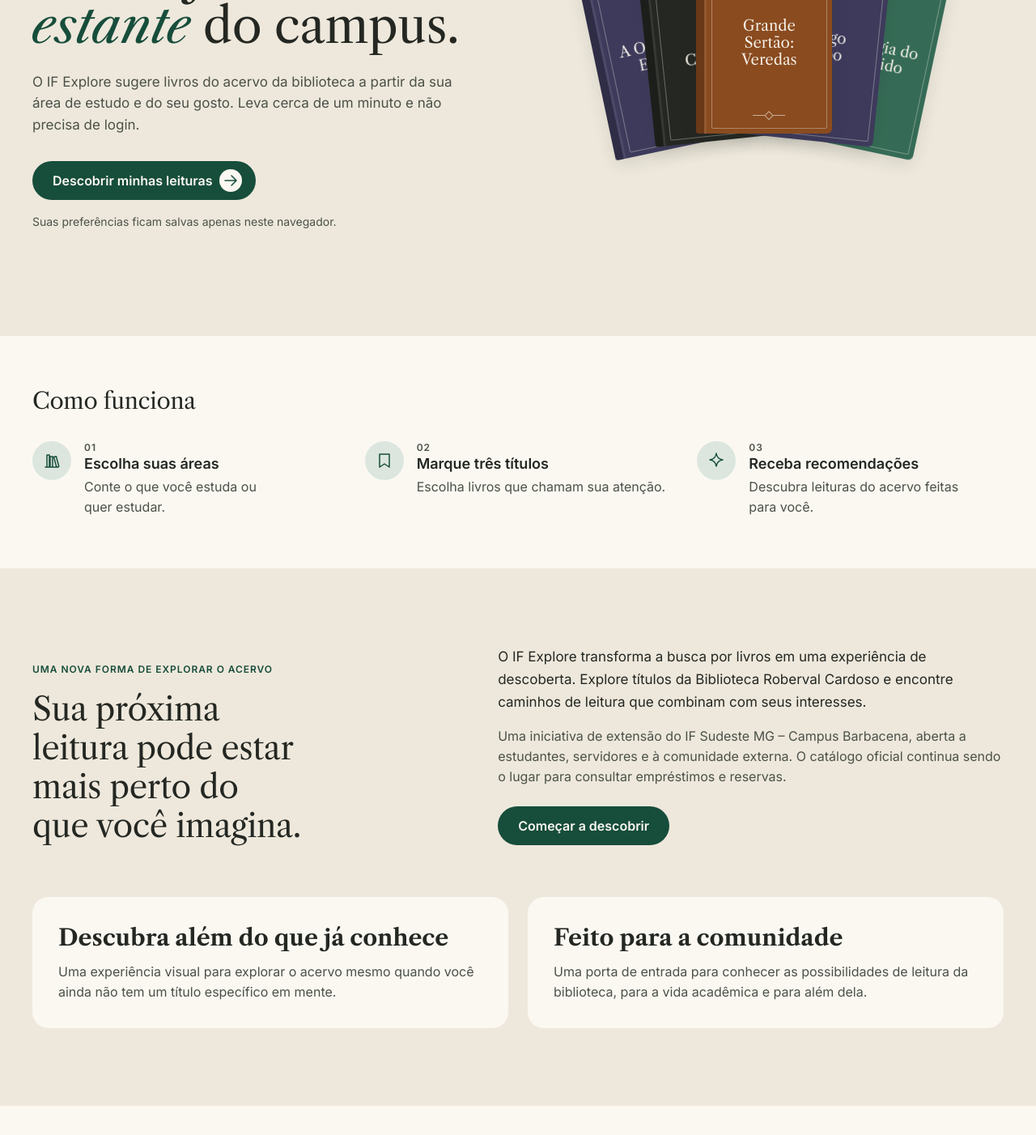
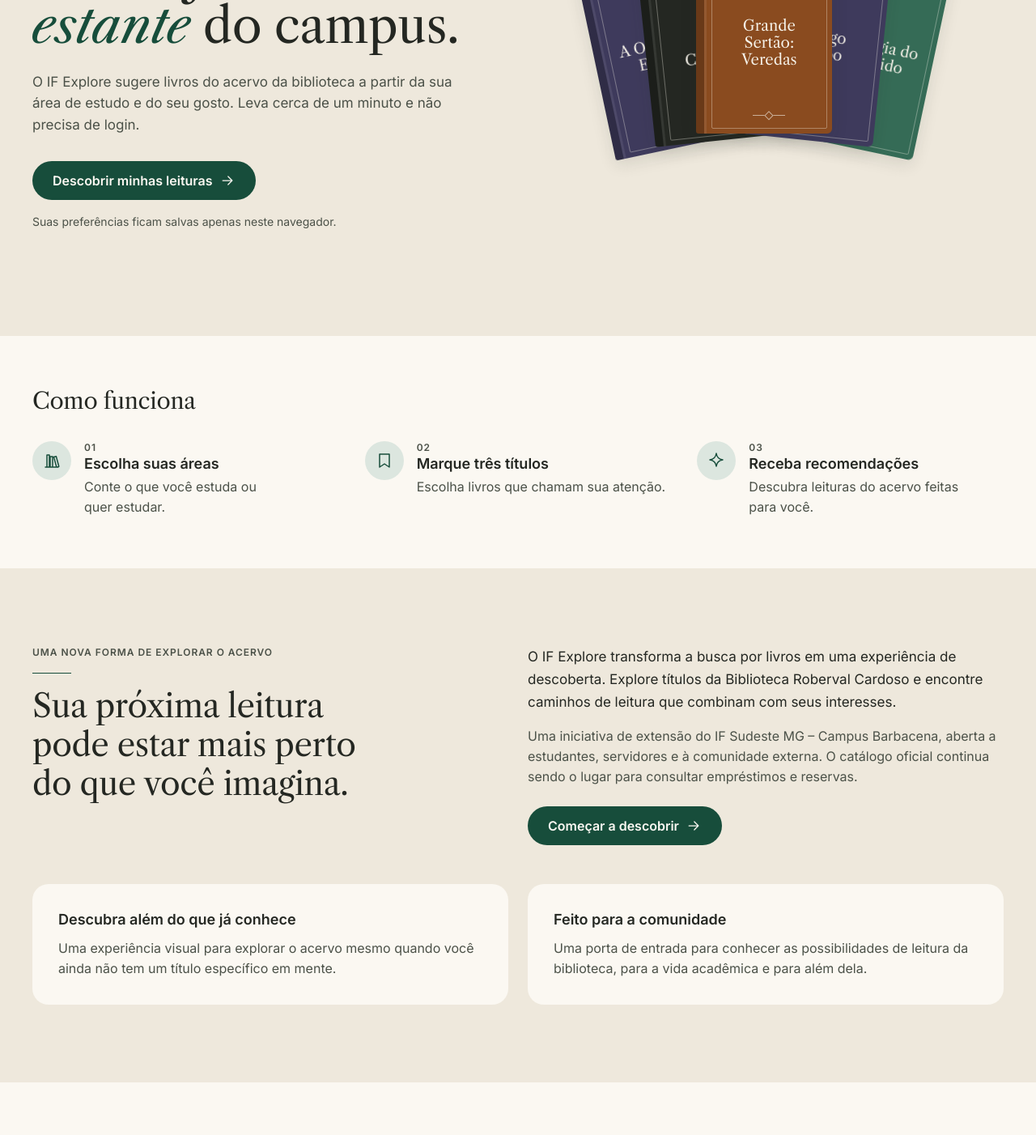
Before and after one commit to tainararcs/if-explore, a Vue app in the folder frontend/: page / in a window 1280 px wide. Shown: the part 369-1771 px from the top of the page at 81% size. Built offline with nearby package versions, Linux system fonts and the light colour scheme.

Commit message:
style: update WelcomeAbout component layout and button design for improved clarity

```diff
--- a/frontend/src/features/welcome/components/WelcomeAbout.vue
+++ b/frontend/src/features/welcome/components/WelcomeAbout.vue
@@ -6,19 +6,19 @@
     aria-labelledby="about-title"
   >
     <div class="container">
-      <div class="grid gap-8 md:grid-cols-[minmax(0,0.9fr)_minmax(0,1.1fr)] md:items-end md:gap-16">
+      <div class="grid gap-8 md:grid-cols-2 md:gap-6">
         <div>
-          <p class="eyebrow text-primary">
+          <p class="eyebrow after:mt-4 after:block after:h-px after:w-12 after:bg-primary after:content-['']">
             {{ t('welcome.about.eyebrow') }}
           </p>
           <h2
             id="about-title"
-            class="mt-4 max-w-[15ch] text-h1"
+            class="mt-4 text-h1"
           >
             {{ t('welcome.about.title') }}
           </h2>
         </div>
-        <div class="max-w-[62ch]">
+        <div>
           <p class="text-[1.0625rem] leading-relaxed">
             {{ t('welcome.about.description') }}
           </p>
@@ -26,27 +26,24 @@
             {{ t('welcome.about.audience') }}
           </p>
           <RouterLink
-            class="button button--primary mt-6"
-            to="/onboarding"
+            class="button button--primary mt-6 w-full sm:w-auto"
+            :to="hasPreferences ? '/home' : '/onboarding'"
           >
-            {{ t('welcome.about.action') }}
+            {{ hasPreferences ? t('welcome.viewRecommendations') : t('welcome.about.action') }}
+            <span class="button__arrow"><IconArrowRight /></span>
           </RouterLink>
         </div>
       </div>
 
-      <ul class="mt-12 grid list-none gap-4 p-0 md:mt-16 md:grid-cols-2 md:gap-6">
+      <ul class="mt-12 grid list-none gap-4 p-0 md:grid-cols-2 md:gap-6">
         <li class="rounded-lg bg-surface p-6 md:p-8">
-          <h3 class="font-display text-h2">
-            {{ t('welcome.about.discovery.title') }}
-          </h3>
+          <h3>{{ t('welcome.about.discovery.title') }}</h3>
           <p class="mt-3 text-text-muted">
             {{ t('welcome.about.discovery.text') }}
           </p>
         </li>
         <li class="rounded-lg bg-surface p-6 md:p-8">
-          <h3 class="font-display text-h2">
-            {{ t('welcome.about.access.title') }}
-          </h3>
+          <h3>{{ t('welcome.about.access.title') }}</h3>
           <p class="mt-3 text-text-muted">
             {{ t('welcome.about.access.text') }}
           </p>
@@ -58,6 +55,9 @@
 
 <script setup lang="ts">
 import { useI18n } from 'vue-i18n'
+import IconArrowRight from '../../../components/icons/IconArrowRight.vue'
+import { useReadingPreferences } from '../../../composables/useReadingPreferences'
 
 const { t } = useI18n()
+const { hasPreferences } = useReadingPreferences()
 </script>
--- a/frontend/src/index.css
+++ b/frontend/src/index.css
@@ -355,16 +355,15 @@
     color: var(--color-text-muted);
   }
 
-  /* Ícone de seta em círculo usado no botão primário (referência ao wireframe). */
+  /* Seta simples do botão primário: herda a cor do texto e o complementa sem competir com ele. */
   .button__arrow {
     display: inline-grid;
     place-items: center;
-    width: 28px;
-    height: 28px;
-    margin-inline-end: calc(var(--space-2) * -1);
-    border-radius: 50%;
-    background: var(--color-on-primary);
-    color: var(--color-primary);
+  }
+
+  .button__arrow svg {
+    width: 20px;
+    height: 20px;
   }
 
   @media (prefers-reduced-motion: no-preference) {
```
Also changed, not shown: 2 other files (tests, documents, lock files or other folders).
